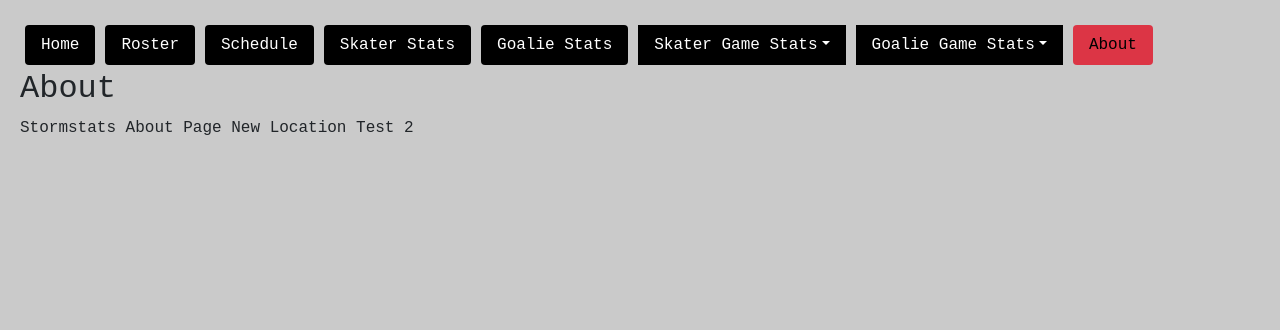
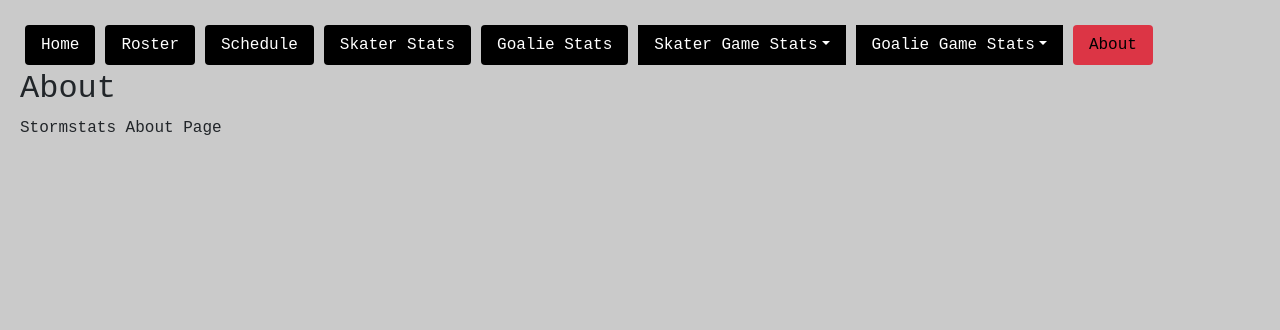
Before and after one commit to pr1malbyt3s/ncstats, a Django app: page /about/ in a window 1280 px wide. Shown: the top 330 px of the page. Run offline with Django 3.2, Linux system fonts and the light colour scheme; parts of the project's set-up code (start-up, migrations or seed data) failed here and were passed over; some libraries are stand-ins or nearby versions.

Commit message:
Let's try this again

```diff
--- a/stormstats/templates/stormstats/about.html
+++ b/stormstats/templates/stormstats/about.html
@@ -5,6 +5,6 @@
 {% block content %}
     <h2>About</h2>
     <body>
-        Stormstats About Page New Location Test 2
+        Stormstats About Page
     </body>
 {% endblock content %}
```
